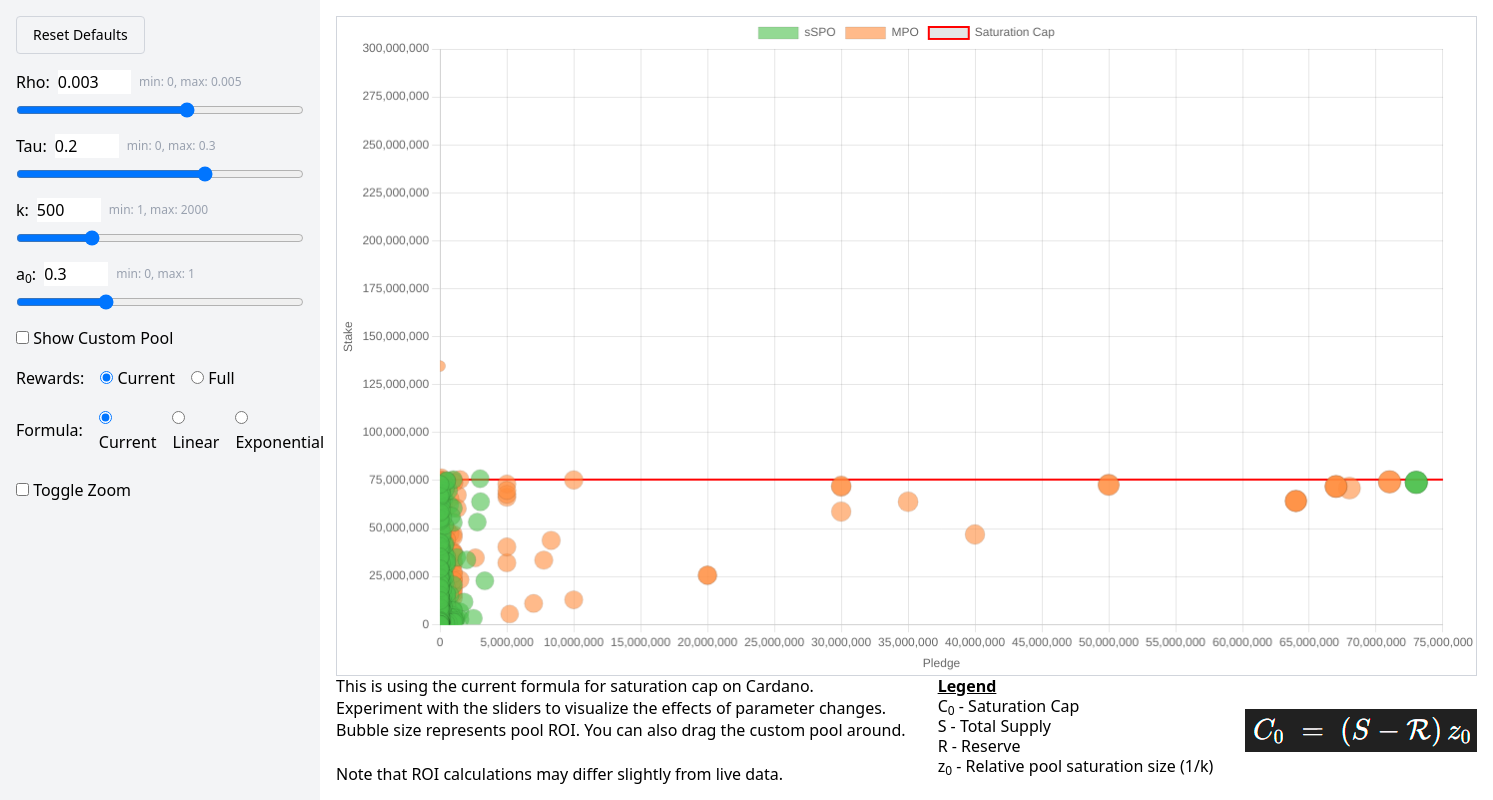
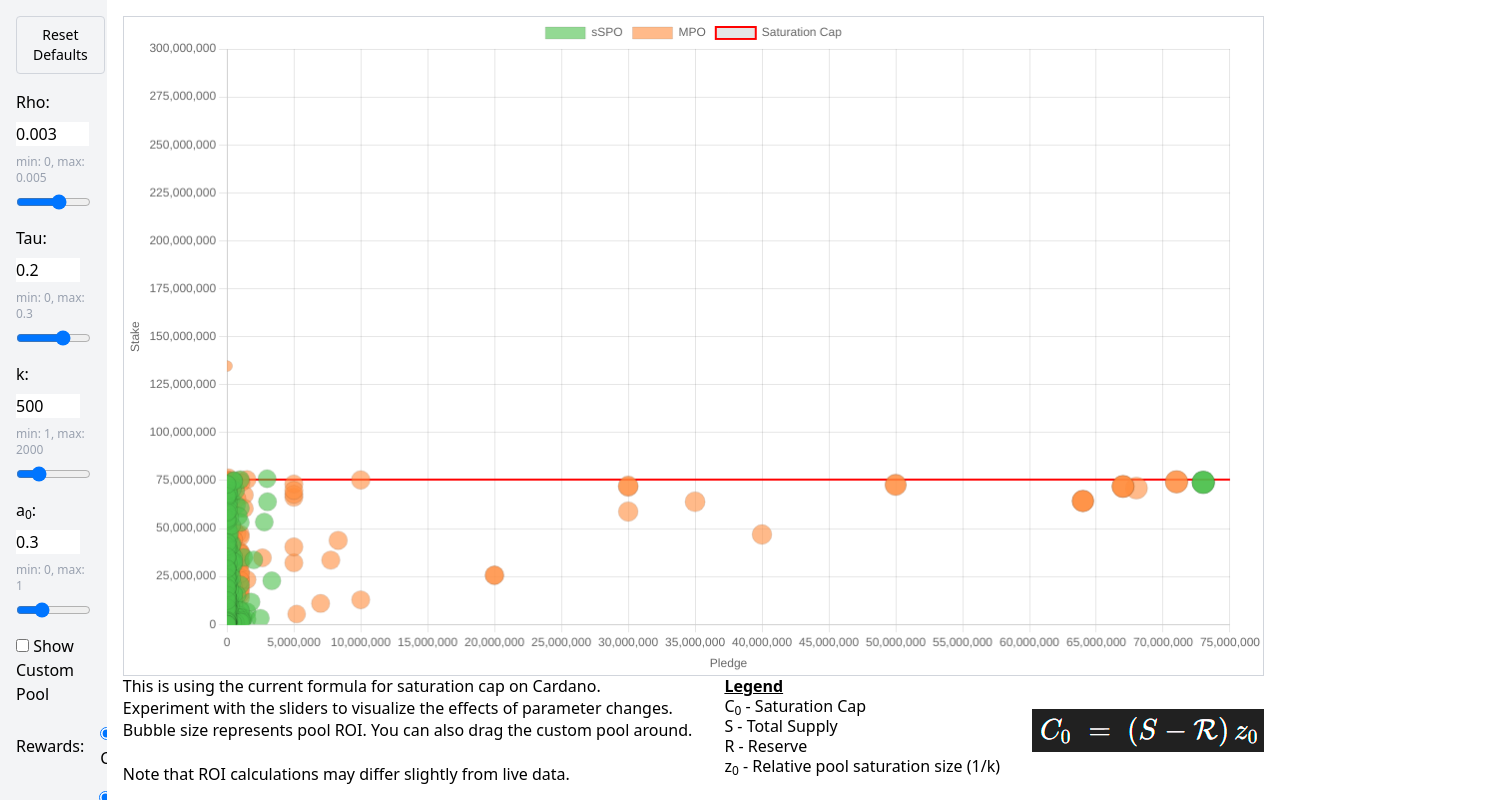
Before and after one commit to Cerkoryn/SPO-Incentives, a SvelteKit app: page / in a window 1280 px wide. Shown: the whole page, 1493 px wide, since content can reach past the window. Built offline with nearby package versions, Linux system fonts and the light colour scheme.

Commit message:
Adjusted controls pane sizing

```diff
--- a/src/lib/components/SliderControl.svelte
+++ b/src/lib/components/SliderControl.svelte
@@ -31,7 +31,7 @@
 </script>
 
 <div class="flex flex-col">
-<div class="flex items-center gap-2">
+  <div class="flex flex-wrap items-center gap-2">
 		<label for={id}>{@html label}</label>
 		<input
 			type="number"
--- a/src/lib/components/controls.svelte
+++ b/src/lib/components/controls.svelte
@@ -129,7 +129,7 @@
 </div>
 {#if $graphCheckboxes.custom}
   <div class="mt-4 flex flex-col gap-2">
-		<div class="label-row">
+    <div class="flex flex-wrap items-center gap-2">
       <label for="custom-pledge">Pledge:</label>
       <input
         type="number"
@@ -148,7 +148,7 @@
         class="w-[12ch] bg-white"
       />
     </div>
-		<div class="label-row">
+    <div class="flex flex-wrap items-center gap-2">
       <label for="custom-stake">Stake:</label>
       <input
         type="number"
--- a/src/routes/+layout.svelte
+++ b/src/routes/+layout.svelte
@@ -1,5 +1,4 @@
 <script lang="ts">
-	// ... existing code ...
 	import '../app.css';
 	import Controls from '$lib/components/controls.svelte';
 	import Graph from '$lib/components/graph.svelte';
@@ -7,7 +6,7 @@
 </script>
 
 <!-- Container wrapping sidebar and main content -->
-<div class="flex min-h-screen flex-col md:flex-row">
+<div class="flex min-h-screen flex-col md:flex-row overflow-x-hidden">
   <div class="fixed top-4 left-4 z-60 lg:hidden">
     <button class="bg-blue-500 px-4 py-2 text-white" on:click={() => (showSliders = !showSliders)}>
 			{#if showSliders}
@@ -18,9 +17,11 @@
 		</button>
 	</div>
 
-  <aside class={`bg-gray-100 p-4 lg:w-1/4
-      ${showSliders ? 'fixed inset-0 z-50 overflow-auto' : 'hidden'}
-      lg:block lg:static lg:inset-auto lg:z-auto`}>
+  <!-- Controls pane: overlay on small/mid screens, static sidebar on large screens -->
+  <!-- Controls pane: overlay on small/mid screens, static sidebar on large screens -->
+  <aside class={`bg-gray-100 p-4 max-h-screen overflow-y-auto overflow-x-hidden
+      ${showSliders ? 'fixed inset-0 z-50 w-full max-w-full' : 'hidden'}
+      lg:block lg:static lg:inset-auto lg:z-auto lg:w-1/4`}>
     <Controls />
   </aside>
 
```
Lines whose indentation alone changed are shown as unchanged.
